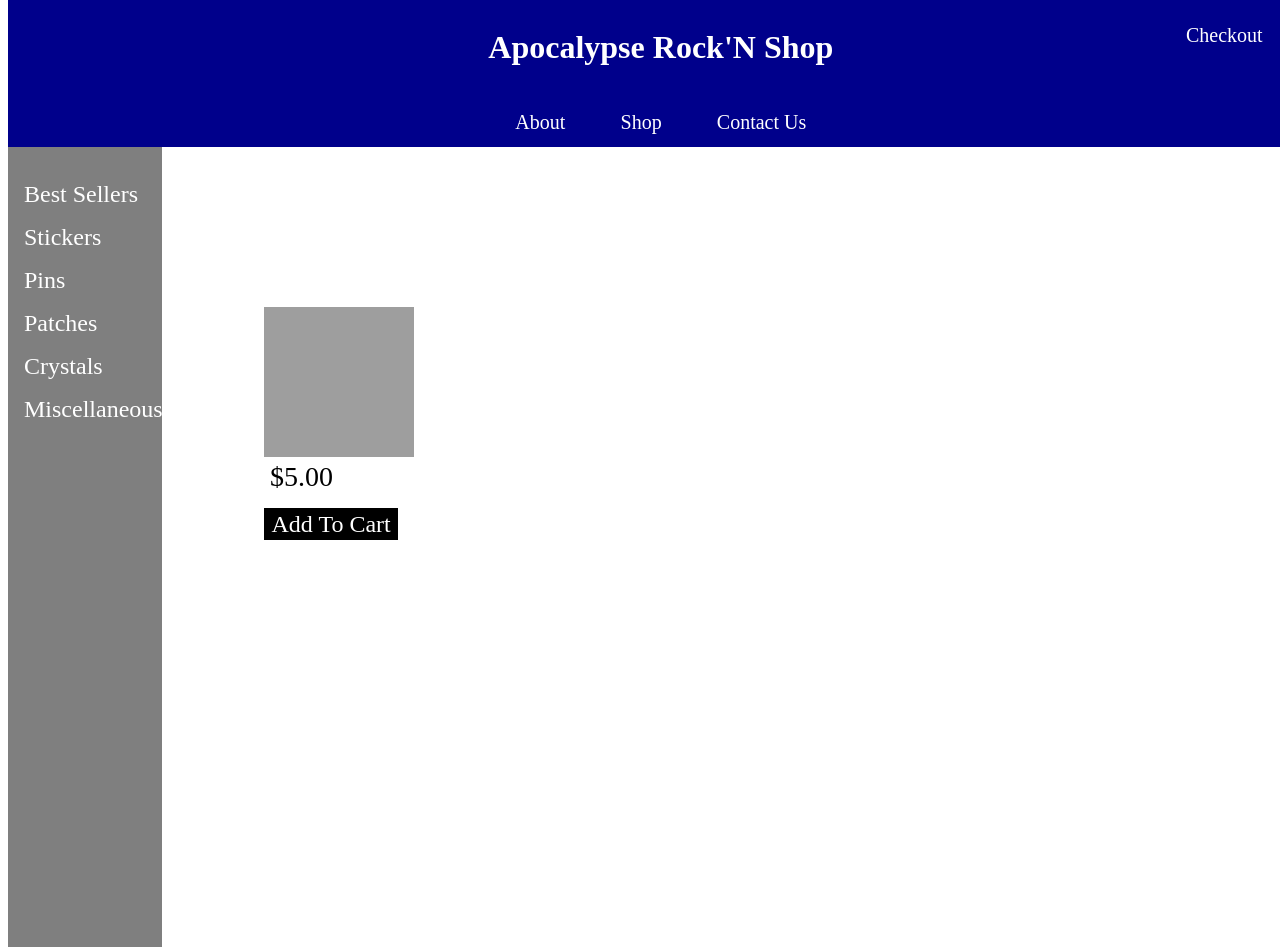
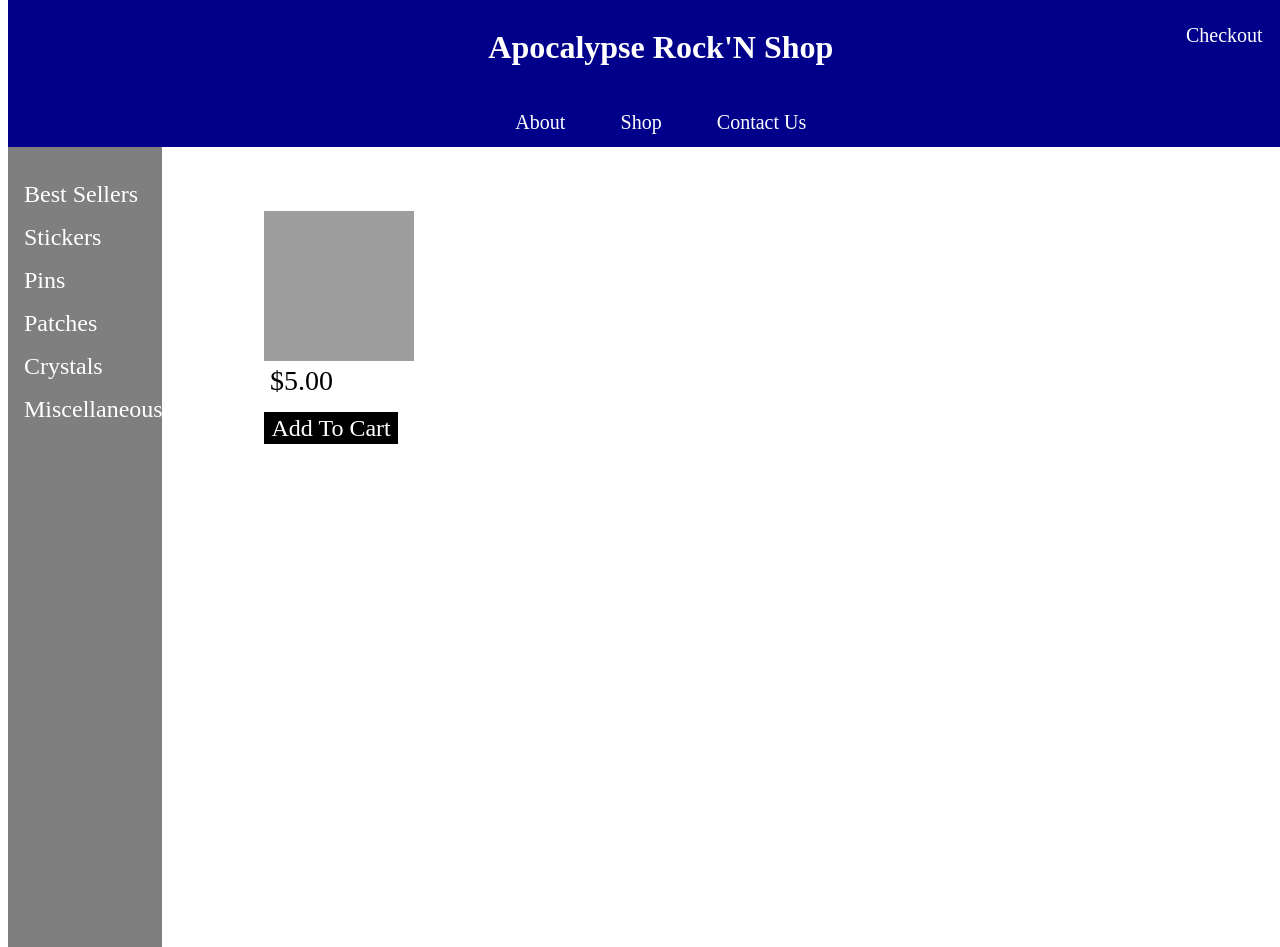
Before and after one commit to Sbollman011/ARS, a PHP site: page /index.php in a window 1280 px wide. Run offline with PHP 8.4, Linux system fonts and the light colour scheme; some libraries are stand-ins or nearby versions; grey boxes are pictures that could not be loaded.

Commit message:
Add files via upload

```diff
--- a/Style.css
+++ b/Style.css
@@ -79,7 +79,7 @@ button2 {
     height:100%;
     text-align: center;
     margin-top:0%;
-
+    position:absolute;
 }
 
 
@@ -161,7 +161,7 @@ checkoutButton {
 
 .product{
     margin-left: 20%;
-    margin-top:-50%;
+    margin-top:5%;
     position:absolute;
 
 }
```
